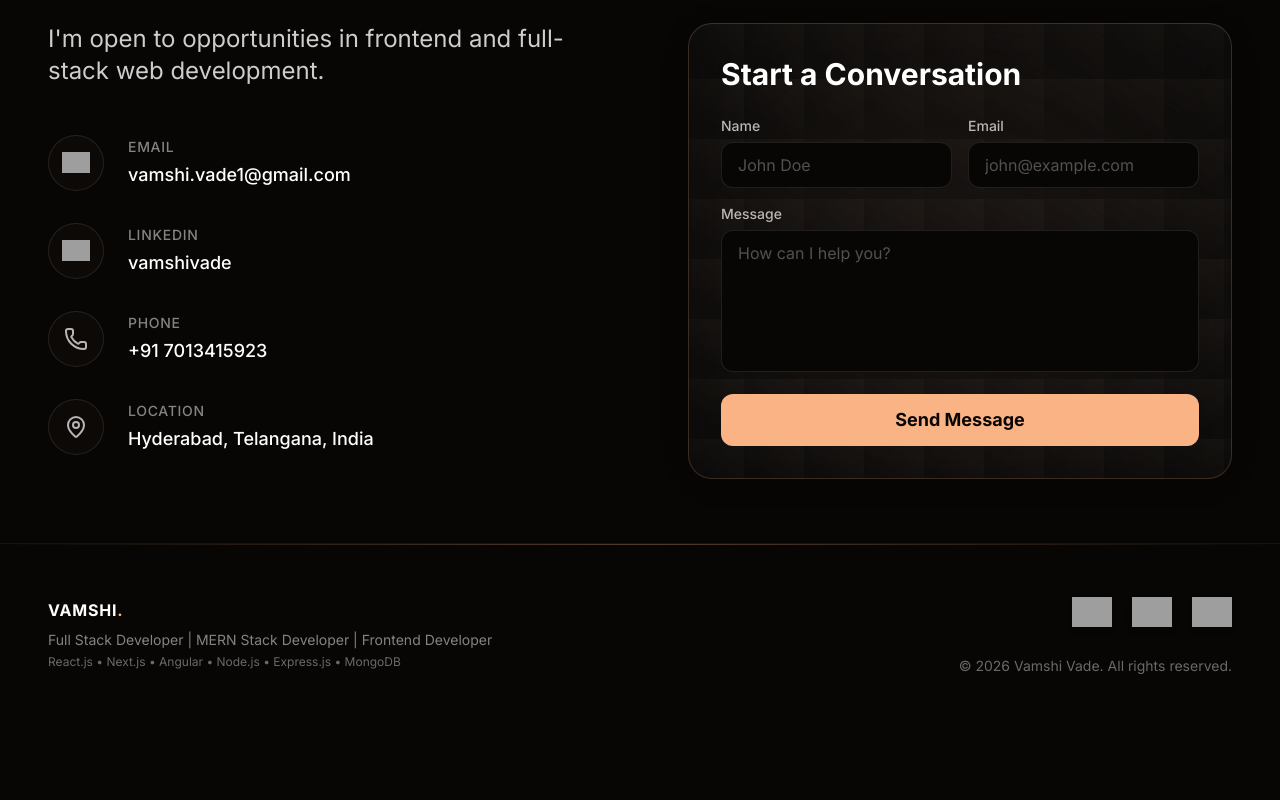
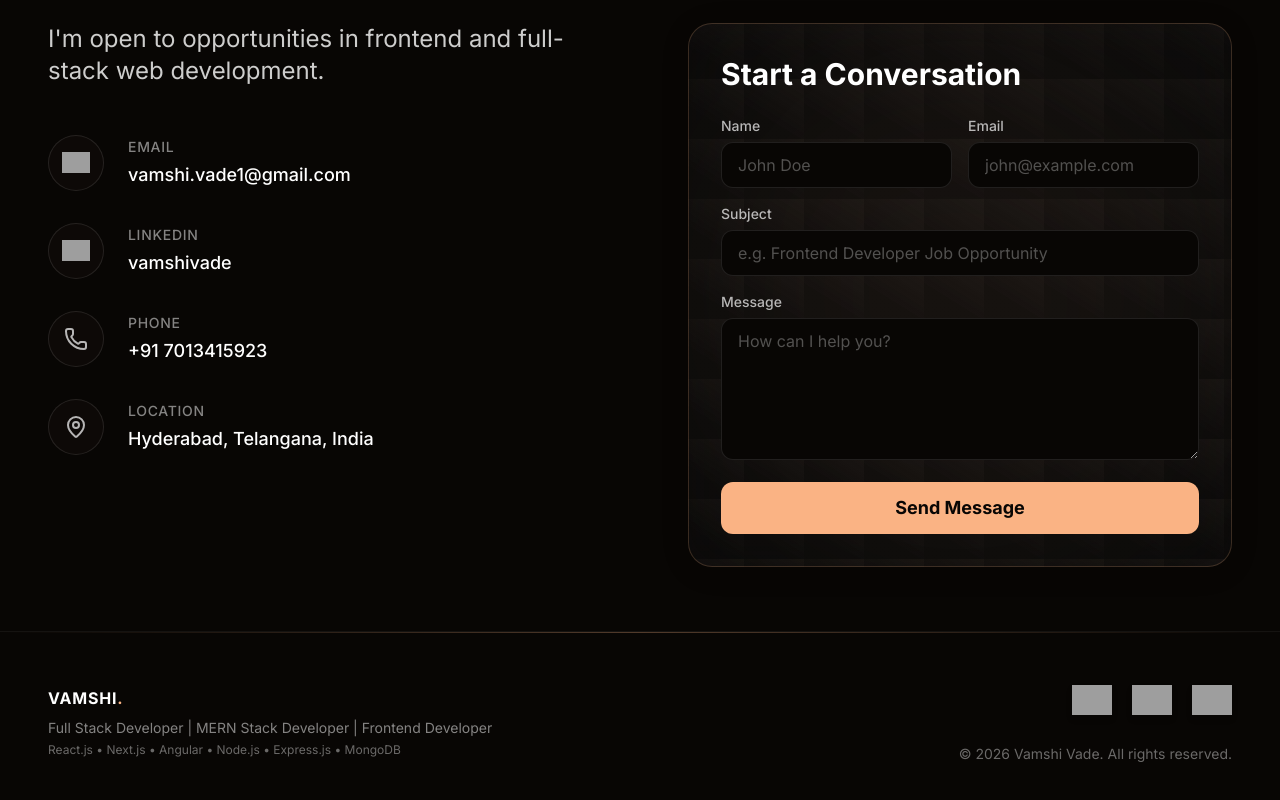
Before and after one commit to vamshivade/vamshivade, a React (Vite) app: page / in a window 1280 px wide. Shown: the part 6241-7041 px from the top of the page. Before the commit the page ends 6965 px from the top, so only its background shows below. Built offline with nearby package versions, Linux system fonts and the light colour scheme; grey boxes are pictures that could not be loaded.

Commit message:
Add subject field and make message textarea vertically expandable

```diff
--- a/src/components/Contact.jsx
+++ b/src/components/Contact.jsx
@@ -111,8 +111,12 @@ export default function Contact() {
               </div>
             </div>
             <div>
+              <label htmlFor="subject" className="block text-sm font-medium text-white/70 mb-1.5">Subject</label>
+              <input type="text" id="subject" name="subject" minLength="3" maxLength="100" className="w-full bg-dark-300 border border-white/10 rounded-xl px-4 py-2.5 text-white placeholder-white/30 focus:outline-none focus:border-orange-primary/50 focus:ring-1 focus:ring-orange-primary/50 transition-all" placeholder="e.g. Frontend Developer Job Opportunity" required />
+            </div>
+            <div>
               <label htmlFor="message" className="block text-sm font-medium text-white/70 mb-1.5">Message</label>
-              <textarea id="message" name="message" minLength="10" rows="5" className="w-full bg-dark-300 border border-white/10 rounded-xl px-4 py-2.5 text-white placeholder-white/30 focus:outline-none focus:border-orange-primary/50 focus:ring-1 focus:ring-orange-primary/50 transition-all resize-none" placeholder="How can I help you?" required></textarea>
+              <textarea id="message" name="message" minLength="10" rows="5" className="w-full bg-dark-300 border border-white/10 rounded-xl px-4 py-2.5 text-white placeholder-white/30 focus:outline-none focus:border-orange-primary/50 focus:ring-1 focus:ring-orange-primary/50 transition-all resize-y" placeholder="How can I help you?" required></textarea>
             </div>
             <button
               type="submit"
```
